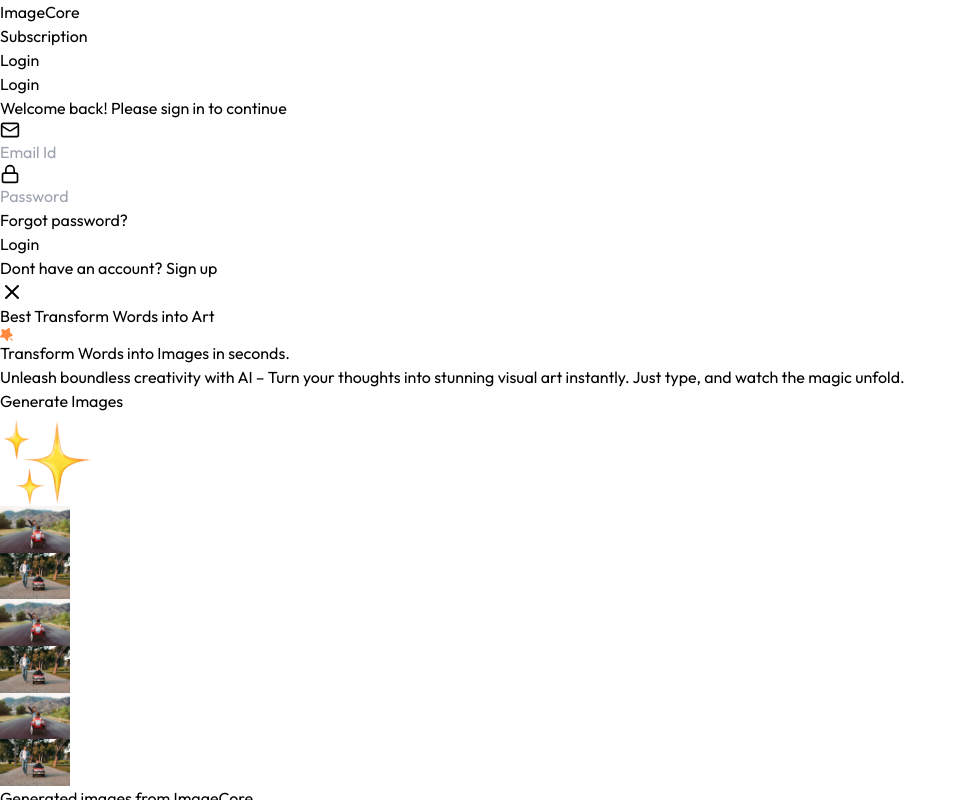
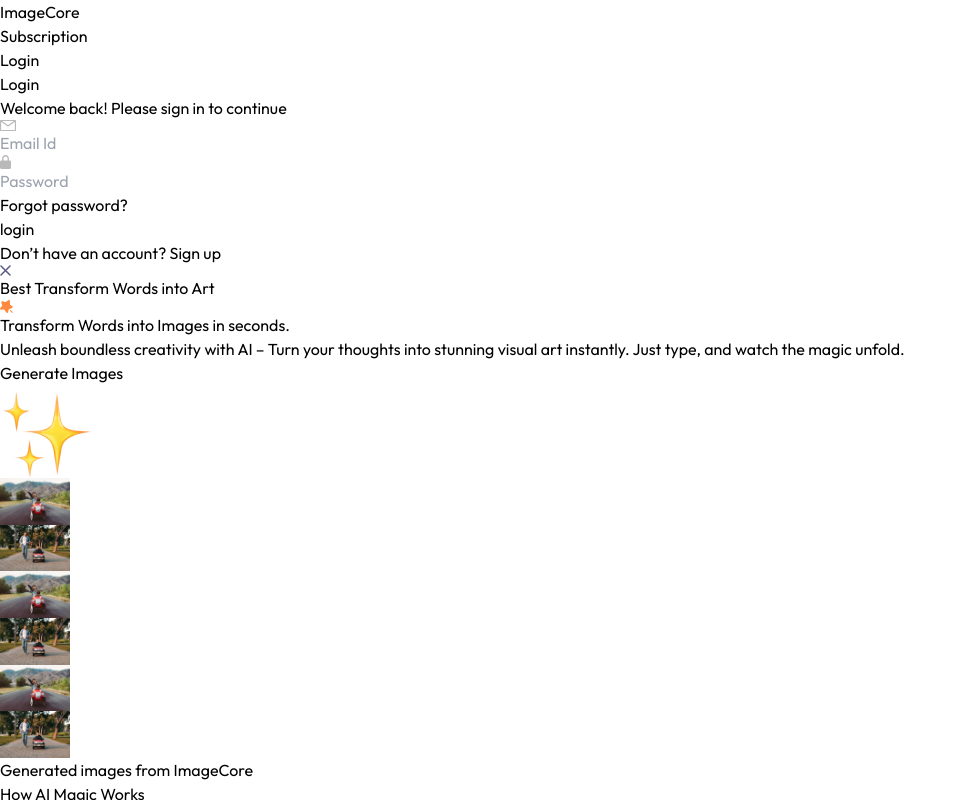
Before and after one commit to Afzalshaikh78/ImageGenerator, a React (Vite) app in the folder client/: page / in a window 1280 px wide. Both pictures are taken after a click on the button "Login". Shown: the top 800 px of the page, without its empty margins (0-967 px from the left). Built offline with nearby package versions, Linux system fonts and the light colour scheme; a web font is replaced by a local one.

Commit message:
Update Login.jsx

```diff
--- a/client/src/components/Login.jsx
+++ b/client/src/components/Login.jsx
@@ -5,7 +5,7 @@
 // you may not use this file except in compliance with the License.
 // You may obtain a copy of the License at
 //
-// https://www.apache.org/licenses/LICENSE-2.0
+//     https://www.apache.org/licenses/LICENSE-2.0
 //
 // Unless required by applicable law or agreed to in writing, software
 // distributed under the License is distributed on an "AS IS" BASIS,
@@ -13,181 +13,99 @@
 // See the License for the specific language governing permissions and
 // limitations under the License.
 
-import React, { useContext, useEffect, useState } from "react";
-import { assets } from "../assets/assets";
-import { AppContext } from "../context/AppContext";
-import { motion } from "framer-motion";
-import axios from "axios";
-import { toast } from "react-toastify";
-import { User, Mail, Lock, X, Loader2 } from "lucide-react";
+import React, { useContext, useEffect, useState } from 'react'
+import { assets } from '../assets/assets'
+import { AppContext } from '../context/AppContext'
+import { motion } from 'framer-motion'
+import axios from 'axios'
+import { toast } from 'react-toastify'
+
 
 const Login = () => {
-  const [state, setState] = useState("Login");
-  const { setShowLogin, backendUrl, setToken, setUser } =
-    useContext(AppContext);
 
-  const [name, setName] = useState("");
-  const [email, setEmail] = useState("");
-  const [password, setPassword] = useState("");
-  const [isLoading, setIsLoading] = useState(false);
+    const [state, setState] = useState('Login')
+    const {setShowLogin, backendUrl, setToken, setUser} = useContext(AppContext)
 
-  const onSubmitHandler = async (e) => {
+    const [name, setName] = useState('')
+    const [email, setEmail] = useState('')
+    const [password, setPassword] = useState('')
+
+    const onSubmitHandler = async (e) =>{
         e.preventDefault();
-    setIsLoading(true);
 
         try {
-      if (state === "Login") {
-        const { data } = await axios.post(backendUrl + "/api/user/login", {
-          email,
-          password,
-        });
+
+            if (state === 'Login') {
+                const {data} = await axios.post(backendUrl + '/api/user/login', {email, password})
 
                 if (data.success) {
-          setToken(data.token);
-          setUser(data.user);
-          localStorage.setItem("token", data.token);
-          setShowLogin(false);
-        } else {
-          toast.error(data.message);
+                    setToken(data.token)
+                    setUser(data.user)
+                    localStorage.setItem('token', data.token)
+                    setShowLogin(false)
+                }else{
+                  toast.error(data.message)
                 }
-      } else {
-        const { data } = await axios.post(backendUrl + "/api/user/register", {
-          name,
-          email,
-          password,
-        });
+            }else{
+                const {data} = await axios.post(backendUrl + '/api/user/register', {name, email, password})
 
                 if (data.success) {
-          setToken(data.token);
-          setUser(data.user);
-          localStorage.setItem("token", data.token);
-          setShowLogin(false);
-        } else {
-          toast.error(data.message);
+                    setToken(data.token)
+                    setUser(data.user)
+                    localStorage.setItem('token', data.token)
+                    setShowLogin(false)
+                }else{
+                  toast.error(data.message)
                 }
             }
+
         } catch (error) {
-      toast.error(error.message);
-    } finally {
-      setIsLoading(false);
+            toast.error(error.message)
         }
-  };
+    }
 
-  useEffect(() => {
-    document.body.style.overflow = "hidden";
+    useEffect(()=>{
+        document.body.style.overflow = 'hidden';
 
-    return () => {
-      document.body.style.overflow = "unset";
-    };
-  }, []);
+        return ()=>{
+            document.body.style.overflow = 'unset';
+        }
+    },[])
+  return (
+    <div className='fixed top-0 left-0 right-0 bottom-0 z-10 backdrop-blur-sm bg-black/30 flex justify-center items-center'>
+        <motion.form onSubmit={onSubmitHandler}
+        initial={{opacity:0.2, y:50}}
+        transition={{duration:0.3}}
+        whileInView={{opacity:1, y:0}}
+        viewport={{once:true}}
+        className='relative bg-white p-10 rounded-xl text-slate-500'>
+            <h1 className='text-center text-2xl text-neutral-700 font-medium'>{state}</h1>
+            <p className='text-sm'>Welcome back! Please sign in to continue</p>
 
-  return (
-    <div className="fixed top-0 left-0 right-0 bottom-0 z-10 backdrop-blur-sm bg-black/30 flex justify-center items-center">
-      <motion.form
-        onSubmit={onSubmitHandler}
-        initial={{ opacity: 0.2, y: 50 }}
-        transition={{ duration: 0.3 }}
-        whileInView={{ opacity: 1, y: 0 }}
-        viewport={{ once: true }}
-        className="relative bg-white p-10 rounded-xl text-slate-500"
-      >
-        <h1 className="text-center text-2xl text-neutral-700 font-medium">
-          {state}
-        </h1>
-        <p className="text-sm">Welcome back! Please sign in to continue</p>
+            {state !=='Login' && <div className='border px-6 py-2 flex items-center gap-2 rounded-full mt-4'>
+                <img src={assets.profile_icon} alt="" width={20} />
+                <input onChange={e => setName(e.target.value)} value={name} type="text" className='outline-none text-sm' placeholder='Full Name' required />
+            </div>}
+            <div className='border px-6 py-2 flex items-center gap-2 rounded-full mt-4'>
+                <img src={assets.email_icon} alt=""  />
+                <input onChange={e => setEmail(e.target.value)} value={email} type="email" className='outline-none text-sm' placeholder='Email Id' required />
+            </div>
+            <div className='border px-6 py-2 flex items-center gap-2 rounded-full mt-4'>
+                <img src={assets.lock_icon} alt="" />
+                <input onChange={e => setPassword(e.target.value)} value={password} type="password" className='outline-none text-sm' placeholder='Password' required />
+            </div>
+            <p className='text-sm text-red-600 my-4 cursor-pointer'>Forgot password?</p>
+            <button className='bg-blue-600 w-full text-white py-2 rounded-full'>{state === 'Login' ? 'login' : 'create account'}</button>
 
-        {state !== "Login" && (
-          <div className="border px-6 py-2 flex items-center gap-2 rounded-full mt-4">
-            <User size={20} className="text-gray-400" />
-            <input
-              onChange={(e) => setName(e.target.value)}
-              value={name}
-              type="text"
-              className="outline-none text-sm"
-              placeholder="Full Name"
-              required
-              disabled={isLoading}
-            />
+            {state ==='Login' ? <p className='mt-5 text-center'>Don’t have an account? <span className='text-yellow-600 cursor-pointer'onClick={()=>setState('Sign Up')}>Sign up</span></p>
+            :
+            <p className='mt-5 text-center'>Already have an account? <span className='text-yellow-600 cursor-pointer'onClick={()=>setState('Login')}>Login</span></p>}
+
+            <img onClick={()=>setShowLogin(false)} src={assets.cross_icon} alt="" className='absolute top-5 right-5 cursor-pointer' />
+        </motion.form>
+
     </div>
-        )}
+  )
+}
 
-        <div className="border px-6 py-2 flex items-center gap-2 rounded-full mt-4">
-          <Mail size={20} className="text-gray-400" />
-          <input
-            onChange={(e) => setEmail(e.target.value)}
-            value={email}
-            type="email"
-            className="outline-none text-sm"
-            placeholder="Email Id"
-            required
-            disabled={isLoading}
-          />
-        </div>
-
-        <div className="border px-6 py-2 flex items-center gap-2 rounded-full mt-4">
-          <Lock size={20} className="text-gray-400" />
-          <input
-            onChange={(e) => setPassword(e.target.value)}
-            value={password}
-            type="password"
-            className="outline-none text-sm"
-            placeholder="Password"
-            required
-            disabled={isLoading}
-          />
-        </div>
-
-        <p className="text-sm text-red-600 my-4 cursor-pointer">
-          Forgot password?
-        </p>
-
-        <button
-          type="submit"
-          disabled={isLoading}
-          className="bg-blue-600 w-full text-white py-2 rounded-full disabled:opacity-50 disabled:cursor-not-allowed flex items-center justify-center gap-2"
-        >
-          {isLoading ? (
-            <>
-              <Loader2 size={20} className="animate-spin" />
-              <span>
-                {state === "Login" ? "Logging in..." : "Creating account..."}
-              </span>
-            </>
-          ) : (
-            <span>{state === "Login" ? "Login" : "Create account"}</span>
-          )}
-        </button>
-
-        {state === "Login" ? (
-          <p className="mt-5 text-center">
-            Dont have an account?{" "}
-            <span
-              className="text-yellow-600 cursor-pointer"
-              onClick={() => !isLoading && setState("Sign Up")}
-            >
-              Sign up
-            </span>
-          </p>
-        ) : (
-          <p className="mt-5 text-center">
-            Already have an account?{" "}
-            <span
-              className="text-yellow-600 cursor-pointer"
-              onClick={() => !isLoading && setState("Login")}
-            >
-              Login
-            </span>
-          </p>
-        )}
-
-        <X
-          onClick={() => !isLoading && setShowLogin(false)}
-          size={24}
-          className="absolute top-5 right-5 cursor-pointer text-gray-500 hover:text-gray-700"
-        />
-      </motion.form>
-    </div>
-  );
-};
-
-export default Login;
+export default Login
```
Lines whose indentation alone changed are shown as unchanged.
